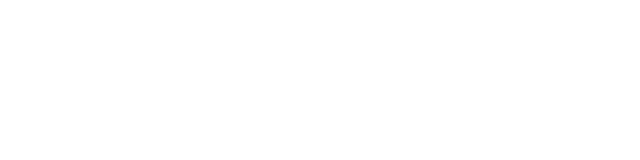
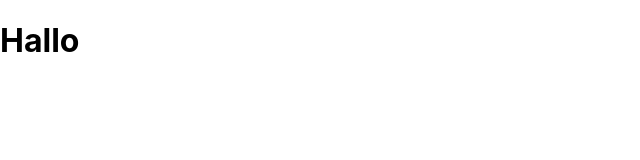
Before and after one commit to moritztrh/dwd-ui, a React (Create React App) app: page /details in a window 1280 px wide. Before the commit this address had no page. Shown: the top 160 px of the page, without its empty margins (0-640 px from the left). Built offline with nearby package versions, Linux system fonts and the light colour scheme.

Commit message:
Add details page

```diff
--- a/src/app.tsx
+++ b/src/app.tsx
@@ -1,5 +1,6 @@
 import { BrowserRouter, Route, Routes } from 'react-router-dom';
 import LandingPage from './components/landing-page/landing-page';
+import DetailsPage from './components/details-page/details-page';
 
 
 function App() {
@@ -7,6 +8,7 @@
     <BrowserRouter>
       <Routes>
         <Route path="/" element={<LandingPage />}/>
+        <Route path="/details" element={<DetailsPage />}/>
       </Routes>
     </BrowserRouter>
   );
--- /dev/null
+++ b/src/components/details-page/details-page.tsx
@@ -0,0 +1,5 @@
+const DetailsPage = () => {
+    return <h1>Hallo</h1>
+}
+
+export default DetailsPage;
--- a/src/components/landing-page/landing-page.tsx
+++ b/src/components/landing-page/landing-page.tsx
@@ -1,5 +1,5 @@
 import styles from './landing-page.module.css'
-import { useSearchParams } from 'react-router-dom';
+import { useNavigate, useSearchParams } from 'react-router-dom';
 import { DwdApiClient, WeatherData } from '../../lib/api-client';
 import { AddHours, GetLocalToday } from '../../lib/date-time';
 import { Coordinates, ZipCode } from '../../lib/location';
@@ -86,8 +86,10 @@
         fetchData();
     }, [location])
 
+    const navigate = useNavigate();
+
     const handleDaySelect = (date: Date) => {
-        console.log(date);
+        navigate("/details");
     }
 
     if(isLoading) return <p>Loading ...</p>
```
